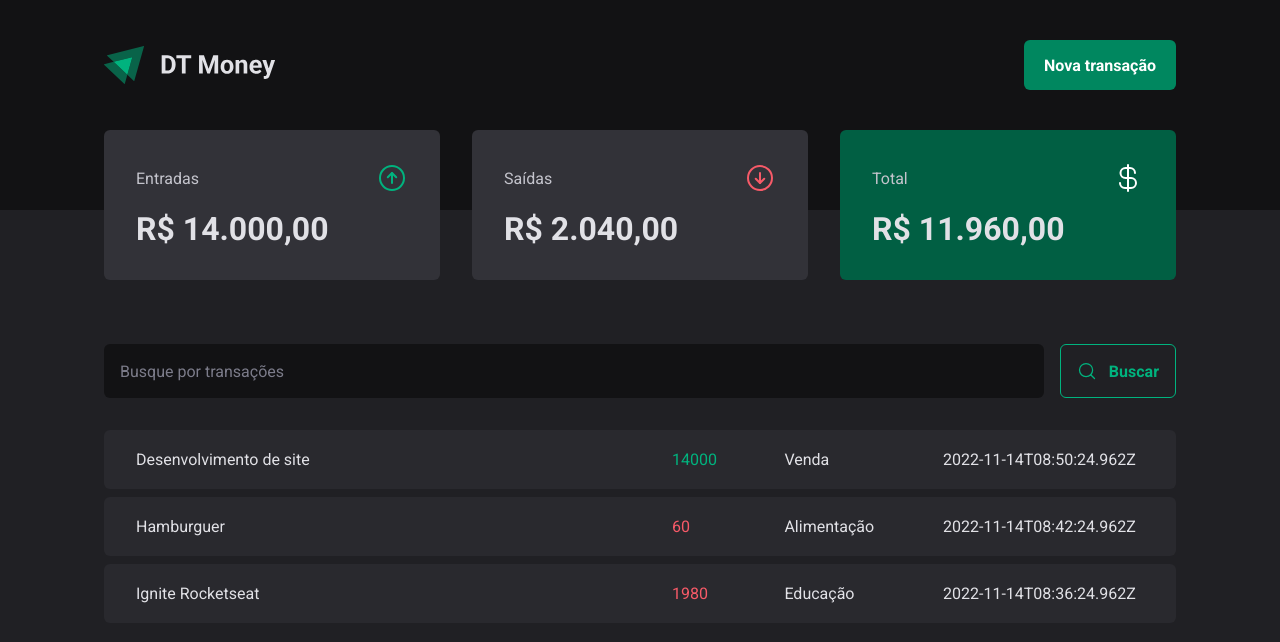
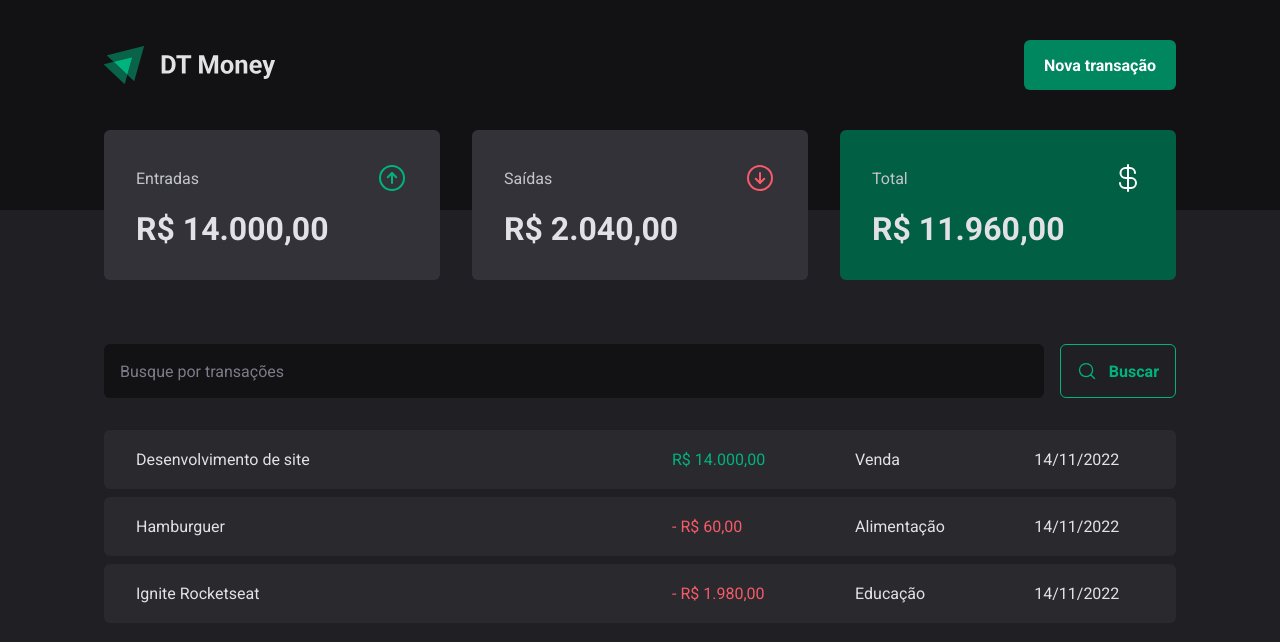
Before and after one commit to yuricavalini/ignite-dt-money, a React (Vite) app: page / in a window 1280 px wide. Shown: the top 642 px of the page. Built offline with nearby package versions, Linux system fonts and the light colour scheme; data requests are answered from the project's data file.

Commit message:
feat(transactions-page): format price and date values

```diff
--- a/src/pages/Transactions/index.tsx
+++ b/src/pages/Transactions/index.tsx
@@ -3,6 +3,7 @@
 import Header from '@/components/Header';
 import Summary from '@/components/Summary';
 import { TransactionsContext } from '@/contexts/TransactionsContext';
+import { dateFormatter, priceFormatter } from '@/utils/formatter';
 import SearchForm from './components/SearchForm';
 
 import { PriceHighlight, TransactionsContainer, TransactionsTable } from './styles';
@@ -24,11 +25,12 @@
                 <td width="50%">{transaction.description}</td>
                 <td>
                   <PriceHighlight variant={transaction.type}>
-                    {transaction.price}
+                    {transaction.type === 'outcome' && '- '}
+                    {priceFormatter.format(transaction.price)}
                   </PriceHighlight>
                 </td>
                 <td>{transaction.category}</td>
-                <td>{transaction.createdAt}</td>
+                <td>{dateFormatter.format(new Date(transaction.createdAt))}</td>
               </tr>
             ))}
           </tbody>
```
